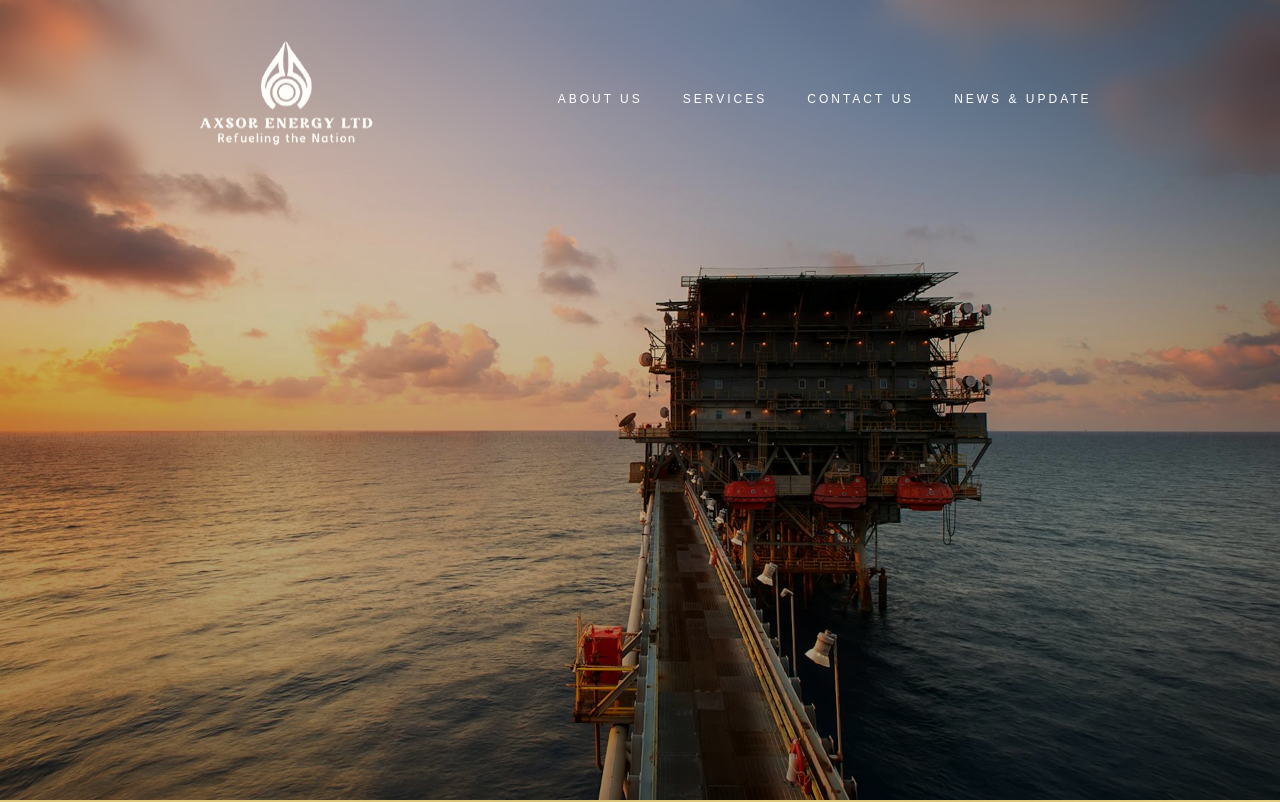
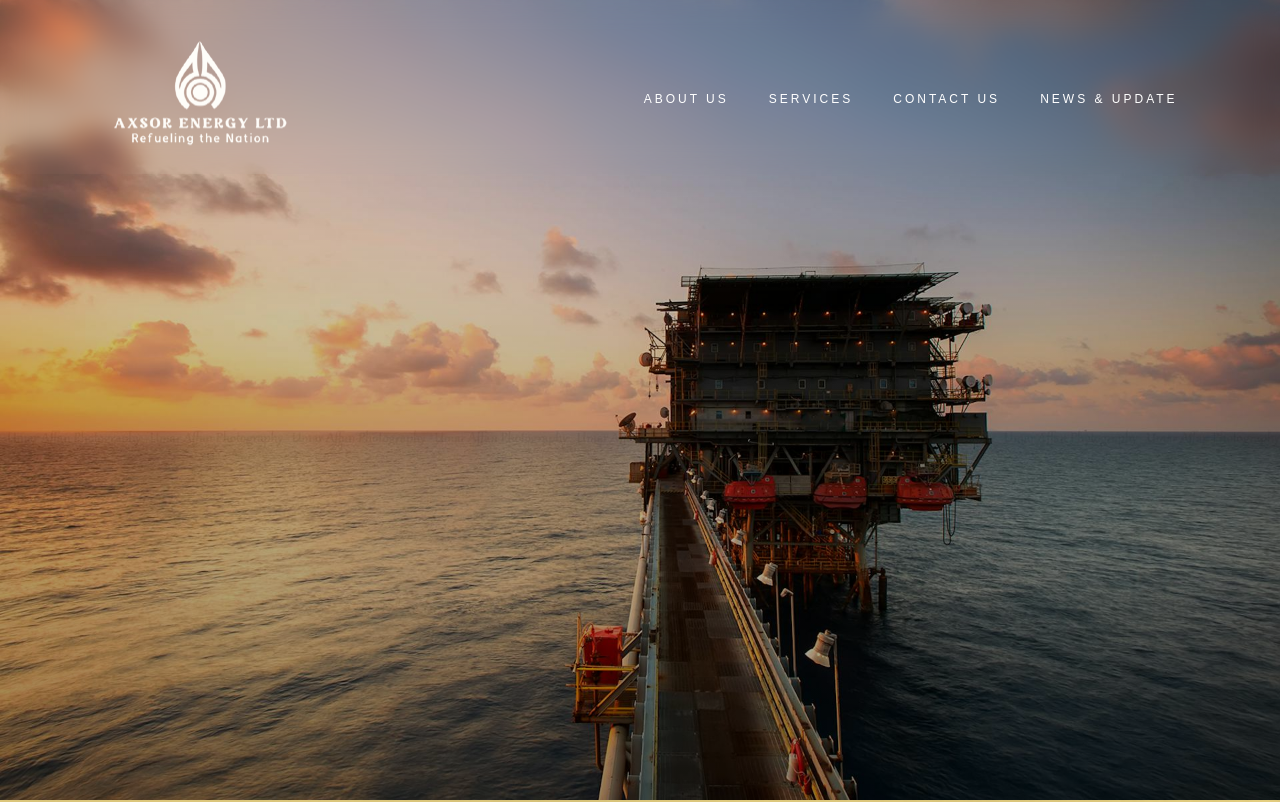
Before and after one commit to debagit10/axsor, a React (Vite) app: page / in a window 1280 px wide. Shown: the top 802 px of the page. Built offline with nearby package versions, Linux system fonts and the light colour scheme; no server answers; a web font is replaced by a local one.

Commit message:
fix: adjust padding in Navbar component for improved layout consistency

```diff
--- a/src/components/Navbar.tsx
+++ b/src/components/Navbar.tsx
@@ -16,7 +16,7 @@ const Navbar = () => {
   console.log(route);
 
   return (
-    <div className="fixed top-0 left-0 w-full z-50 px-[8%] bg-[#FFFFFF0D]/24 backdrop-blur-md">
+    <div className="fixed top-0 left-0 w-full z-50  bg-[#FFFFFF0D]/24 backdrop-blur-md">
       <div className="px-[8%] pt-6 text-[#D3D2CE]">
         <div className="flex  items-center justify-between ">
           <img
```
